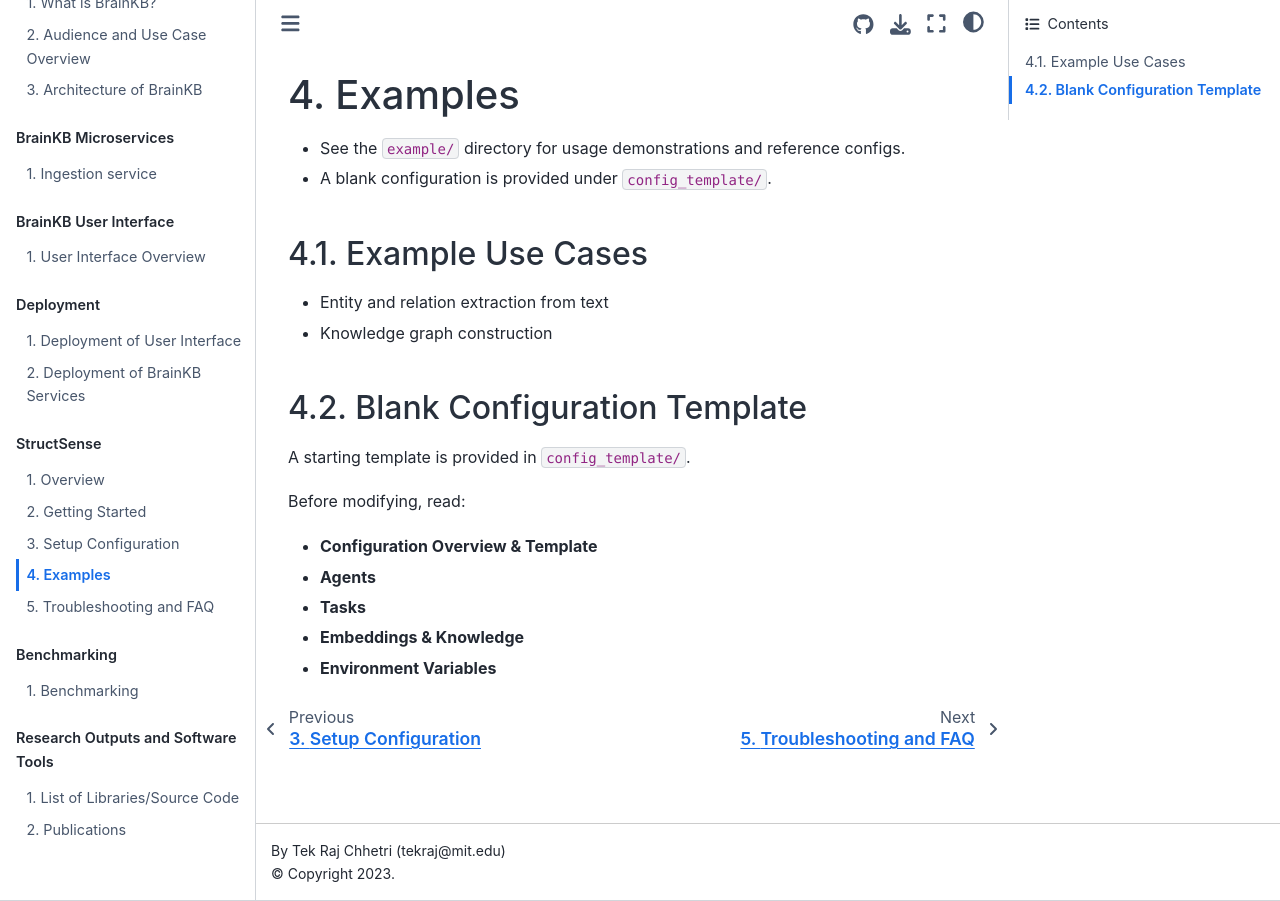
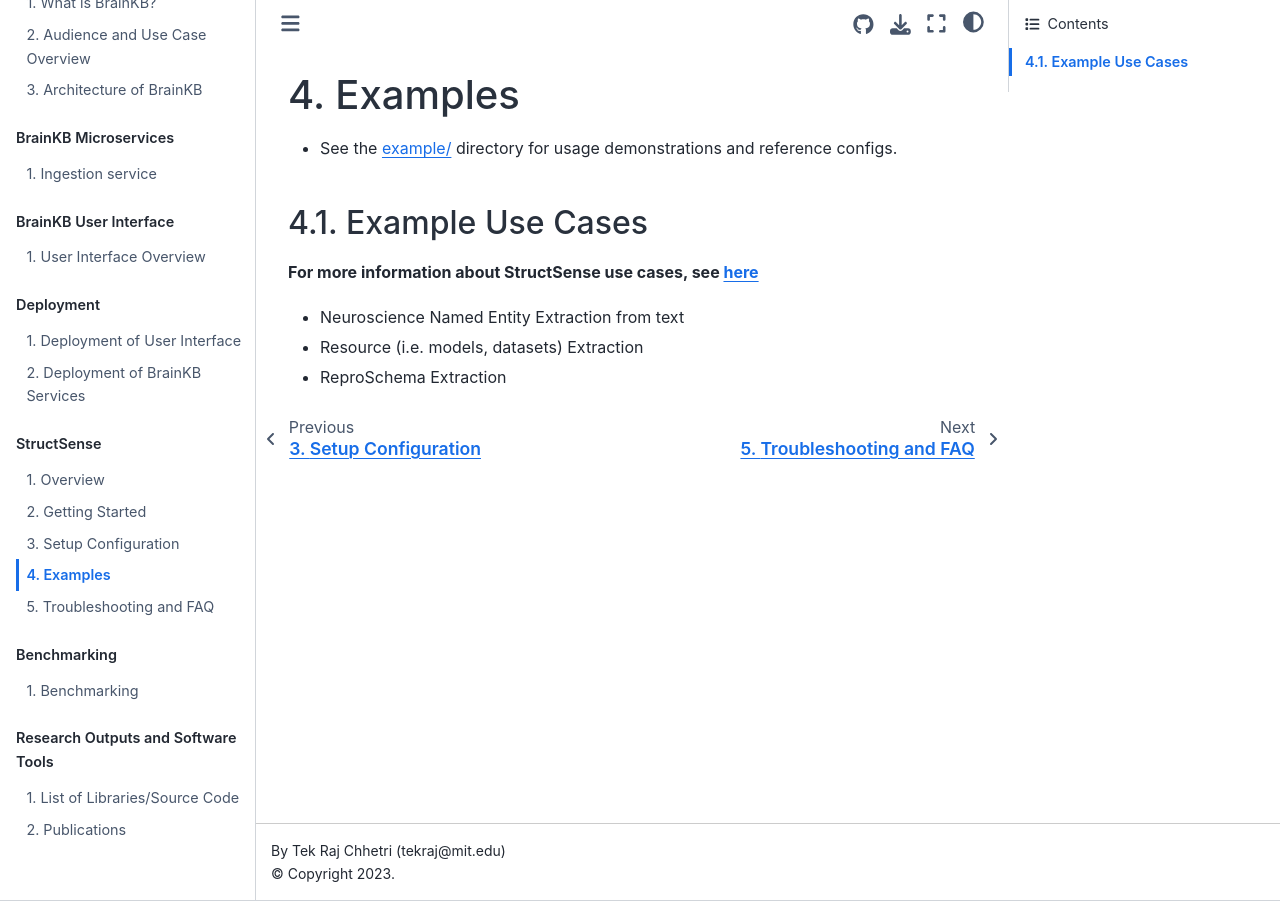
Before and after one commit to sensein/brainkbdocs, a Jupyter Book: the page built from docs/structsense_examples.md, in a window 1280 px wide. Built offline with Jupyter Book 1.0.4 settings and Sphinx 7.4.7 and the Sphinx Book theme 1.1.4, drawn with Linux system fonts in a browser that asks for light colours.

Commit message:
removed redundant info and added external links

```diff
--- a/docs/structsense_examples.md
+++ b/docs/structsense_examples.md
@@ -1,19 +1,9 @@
 # Examples
 
-- See the `example/` directory for usage demonstrations and reference configs.
-- A blank configuration is provided under `config_template/`.
+- See the [example/](https://github.com/sensein/structsense/tree/main/example) directory for usage demonstrations and reference configs.
 
 ## Example Use Cases
-- Entity and relation extraction from text
-- Knowledge graph construction
-
-## Blank Configuration Template
-
-A starting template is provided in `config_template/`.
-
-Before modifying, read:
-- **Configuration Overview & Template**
-- **Agents**
-- **Tasks**
-- **Embeddings & Knowledge**
-- **Environment Variables**
+**For more information about StructSense use cases, see [here](https://arxiv.org/html/2507.03674v2#S5)**
+- Neuroscience Named Entity Extraction from text
+- Resource (i.e. models, datasets) Extraction
+- ReproSchema Extraction
```
